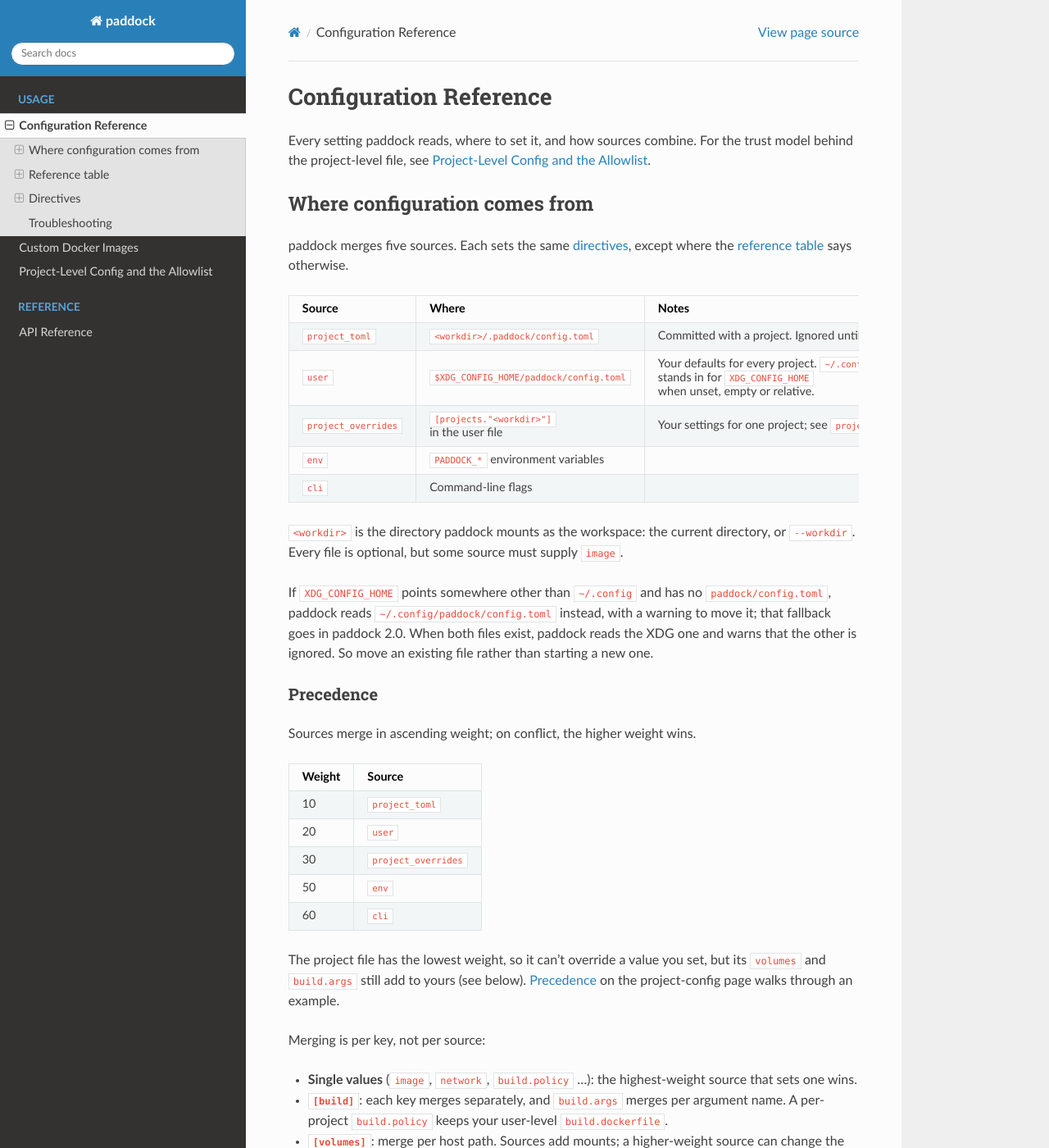
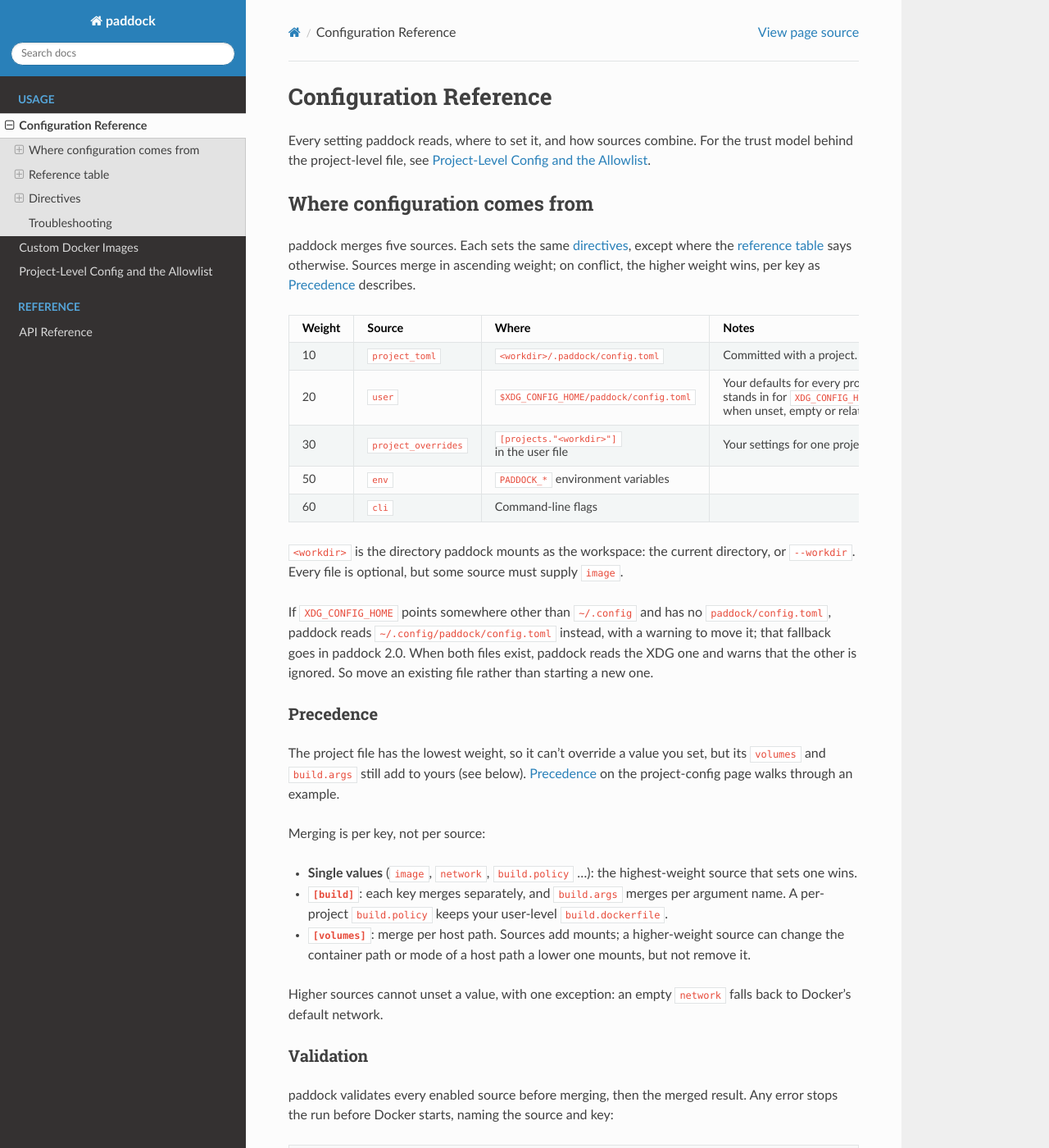
Before and after one commit to todofixthis/paddock, a Sphinx documentation site: the page built from docs/usage/configuration.md, in a window 1280 px wide and 1400 px high. Shown: the whole window at 82% size. Built offline with Sphinx 7.4.7 and the Read the Docs theme 3.1.0, drawn with Linux system fonts in a browser that asks for light colours.

Commit message:
Fold source weights into the sources table 🪢
- Add a weight column to the sources table and drop the separate precedence table, so readers see where each source lives and how it ranks in one place

Co-Authored-By: Claude Opus 5.5 <noreply@anthropic.com>
Claude-Session: https://claude.ai/code/session_019HbmwiTXQCL4K7MqvvTG8A

```diff
--- a/docs/usage/configuration.md
+++ b/docs/usage/configuration.md
@@ -7,15 +7,17 @@ model behind the project-level file, see
 ## Where configuration comes from
 
 paddock merges five sources. Each sets the same [directives](#directives), except
-where the [reference table](#reference-table) says otherwise.
+where the [reference table](#reference-table) says otherwise. Sources merge in
+ascending weight; on conflict, the higher weight wins, per key as [Precedence](#precedence)
+describes.
 
-| Source | Where | Notes |
-|---|---|---|
-| `project_toml` | `<workdir>/.paddock/config.toml` | Committed with a project. Ignored until you [enable it](project-config.md#enabling-project-level-config). |
-| `user` | `$XDG_CONFIG_HOME/paddock/config.toml` | Your defaults for every project. `~/.config` stands in for `XDG_CONFIG_HOME` when unset, empty or relative. |
-| `project_overrides` | `[projects."<workdir>"]` in the user file | Your settings for one project; see [`projects`](#projects). |
-| `env` | `PADDOCK_*` environment variables | |
-| `cli` | Command-line flags | |
+| Weight | Source | Where | Notes |
+|---|---|---|---|
+| 10 | `project_toml` | `<workdir>/.paddock/config.toml` | Committed with a project. Ignored until you [enable it](project-config.md#enabling-project-level-config). |
+| 20 | `user` | `$XDG_CONFIG_HOME/paddock/config.toml` | Your defaults for every project. `~/.config` stands in for `XDG_CONFIG_HOME` when unset, empty or relative. |
+| 30 | `project_overrides` | `[projects."<workdir>"]` in the user file | Your settings for one project; see [`projects`](#projects). |
+| 50 | `env` | `PADDOCK_*` environment variables | |
+| 60 | `cli` | Command-line flags | |
 
 `<workdir>` is the directory paddock mounts as the workspace: the current directory, or
 [`--workdir`](#run-options). Every file is optional, but some source must supply
@@ -28,16 +30,6 @@ reads the XDG one and warns that the other is ignored. So move an existing file
 than starting a new one.
 
 ### Precedence
-
-Sources merge in ascending weight; on conflict, the higher weight wins.
-
-| Weight | Source |
-|---|---|
-| 10 | `project_toml` |
-| 20 | `user` |
-| 30 | `project_overrides` |
-| 50 | `env` |
-| 60 | `cli` |
 
 The project file has the lowest weight, so it can't override a value you set, but its
 [`volumes`](#volumes) and [`build.args`](#buildargs) still add to yours (see below).
```
